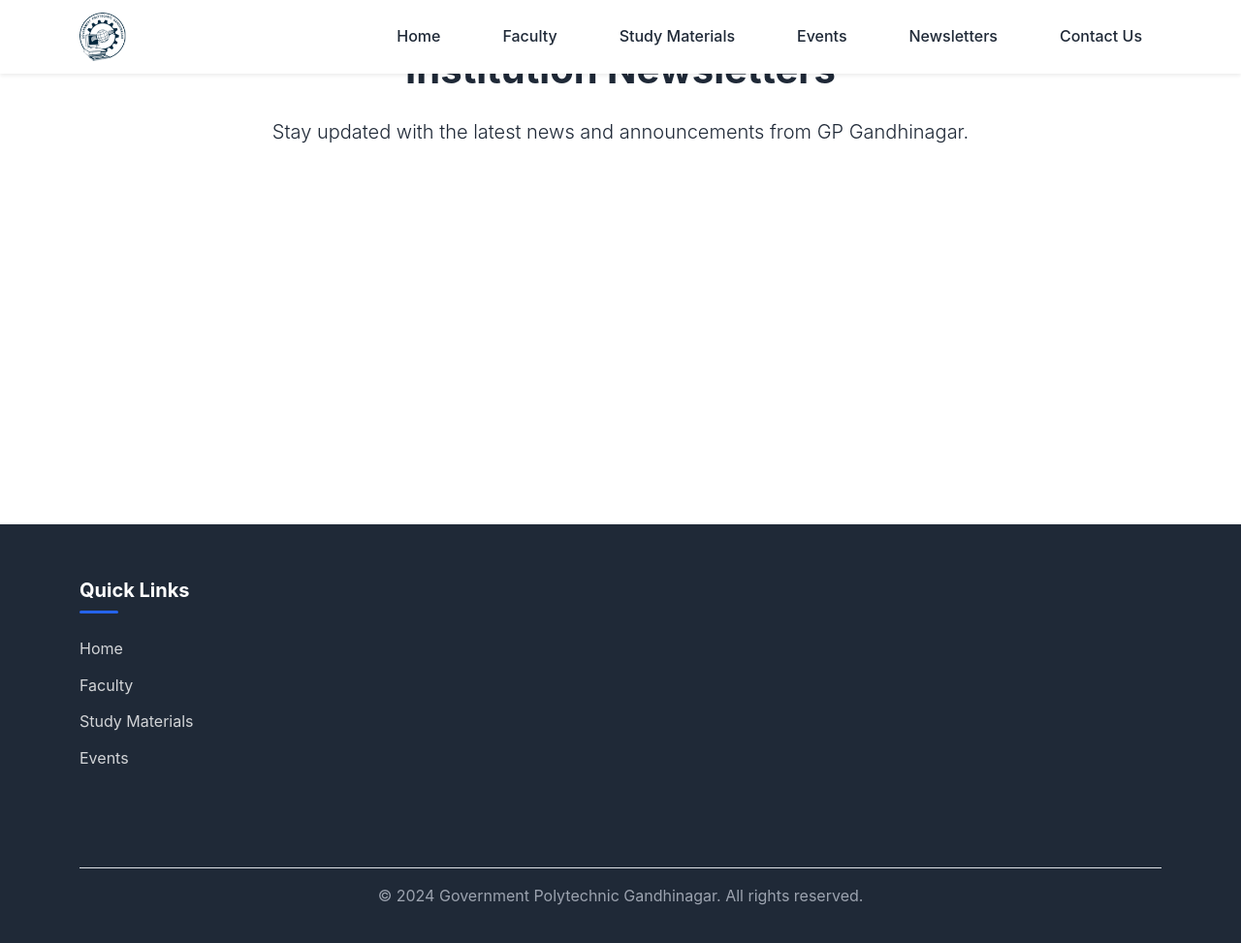
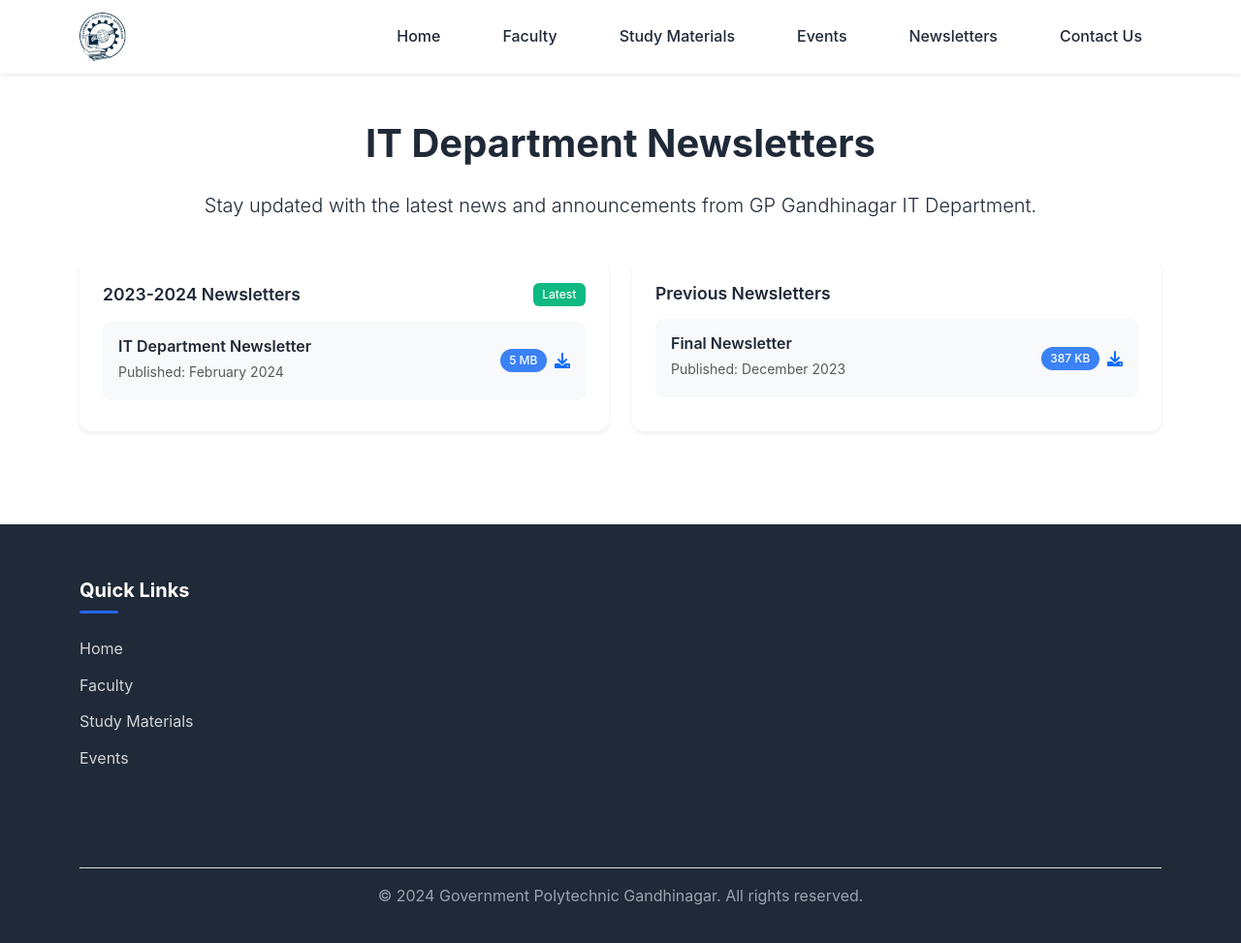
Before and after one commit to itgpg/it, a Jekyll site: the page built from newsletters.html, in a window 1280 px wide and 1018 px high. Shown: the top 973 px of the window at 97% size. Built offline with Jekyll 4.4.1, drawn with Linux system fonts in a browser that asks for light colours.

Commit message:
Update newsletters.html and main.css for IT Department newsletters
- Changed title and description to reflect IT Department focus
- Added custom CSS for newsletters
- Updated newsletter card layout with links to current and previous newsletters
- Added padding to body in main.css for fixed navbar adjustment

```diff
--- a/assets/css/main.css
+++ b/assets/css/main.css
@@ -32,6 +32,7 @@ body {
     font-family: 'Inter', sans-serif;
     color: var(--text-primary);
     line-height: 1.6;
+    padding-top: 76px; /* Add padding for fixed navbar */
 }
 
 /* Typography */
--- /dev/null
+++ b/assets/css/newsletters.css
@@ -0,0 +1,51 @@
+.newsletter-card {
+    transition: transform 0.3s ease, box-shadow 0.3s ease;
+}
+
+.newsletter-card:hover {
+    transform: translateY(-5px);
+    box-shadow: 0 10px 20px rgba(0,0,0,0.1) !important;
+}
+
+.list-group-item {
+    border: none;
+    padding: 1rem;
+    margin-bottom: 0.5rem;
+    border-radius: 0.5rem !important;
+    background-color: #f8f9fa;
+    transition: background-color 0.3s ease;
+}
+
+.list-group-item:hover {
+    background-color: #e9ecef;
+}
+
+.list-group-item h6 {
+    color: var(--text-primary);
+    font-weight: 600;
+}
+
+.list-group-item small {
+    color: var(--text-secondary);
+}
+
+.badge {
+    font-weight: 500;
+    padding: 0.5em 0.8em;
+}
+
+.badge.bg-success {
+    background-color: #10b981 !important;
+}
+
+.badge.bg-primary {
+    background-color: #3b82f6 !important;
+}
+
+.fa-download {
+    transition: transform 0.3s ease;
+}
+
+.list-group-item:hover .fa-download {
+    transform: translateY(2px);
+}
--- a/newsletters.html
+++ b/newsletters.html
@@ -1,44 +1,68 @@
 ---
 layout: default
 title: Newsletters
+custom_css:
+  - /assets/css/newsletters.css
 ---
 
 <div class="container py-5">
     <div class="row mb-4">
         <div class="col-12">
-            <h1 class="text-center mb-4">Institution Newsletters</h1>
-            <p class="text-center lead">Stay updated with the latest news and announcements from GP Gandhinagar.</p>
+            <h1 class="text-center mb-4">IT Department Newsletters</h1>
+            <p class="text-center lead">Stay updated with the latest news and announcements from GP Gandhinagar IT Department.</p>
         </div>
     </div>
 
     <div class="row g-4">
-        <!-- Newsletter Card Template -->
-        {% for year in (2024..2020) reversed %}
-        <div class="col-md-6 col-lg-4">
-            <div class="card h-100 shadow-sm">
+        <div class="col-md-6">
+            <div class="card h-100 shadow-sm newsletter-card">
                 <div class="card-body">
-                    <h5 class="card-title">{{ year }} Newsletters</h5>
+                    <div class="d-flex justify-content-between align-items-center mb-3">
+                        <h5 class="card-title mb-0">2023-2024 Newsletters</h5>
+                        <span class="badge bg-success">Latest</span>
+                    </div>
                     <div class="list-group list-group-flush">
-                        <!-- Example newsletters - Replace with actual data -->
-                        <a href="#" class="list-group-item list-group-item-action d-flex justify-content-between align-items-center">
-                            January {{ year }}
-                            <i class="fas fa-download text-primary"></i>
-                        </a>
-                        <a href="#" class="list-group-item list-group-item-action d-flex justify-content-between align-items-center">
-                            February {{ year }}
-                            <i class="fas fa-download text-primary"></i>
-                        </a>
-                        <a href="#" class="list-group-item list-group-item-action d-flex justify-content-between align-items-center">
-                            March {{ year }}
-                            <i class="fas fa-download text-primary"></i>
+                        <a href="https://drive.google.com/file/d/100NdZ3fbZM70NzCNapGo7MyJH50jDvXf/view?usp=sharing"
+                           class="list-group-item list-group-item-action"
+                           target="_blank">
+                            <div class="d-flex w-100 justify-content-between align-items-center">
+                                <div>
+                                    <h6 class="mb-1">IT Department Newsletter</h6>
+                                    <small class="text-muted">Published: February 2024</small>
+                                </div>
+                                <div class="d-flex align-items-center">
+                                    <span class="badge bg-primary rounded-pill me-2">5 MB</span>
+                                    <i class="fas fa-download text-primary"></i>
+                                </div>
+                            </div>
                         </a>
                     </div>
                 </div>
             </div>
         </div>
-        {% endfor %}
+
+        <div class="col-md-6">
+            <div class="card h-100 shadow-sm newsletter-card">
+                <div class="card-body">
+                    <h5 class="card-title mb-3">Previous Newsletters</h5>
+                    <div class="list-group list-group-flush">
+                        <a href="https://drive.google.com/file/d/100NdZ3fbZM70NzCNapGo7MyJH50jDvXf/view?usp=sharing"
+                           class="list-group-item list-group-item-action"
+                           target="_blank">
+                            <div class="d-flex w-100 justify-content-between align-items-center">
+                                <div>
+                                    <h6 class="mb-1">Final Newsletter</h6>
+                                    <small class="text-muted">Published: December 2023</small>
+                                </div>
+                                <div class="d-flex align-items-center">
+                                    <span class="badge bg-primary rounded-pill me-2">387 KB</span>
+                                    <i class="fas fa-download text-primary"></i>
+                                </div>
+                            </div>
+                        </a>
+                    </div>
+                </div>
+            </div>
+        </div>
     </div>
-
-
-
 </div>
```
